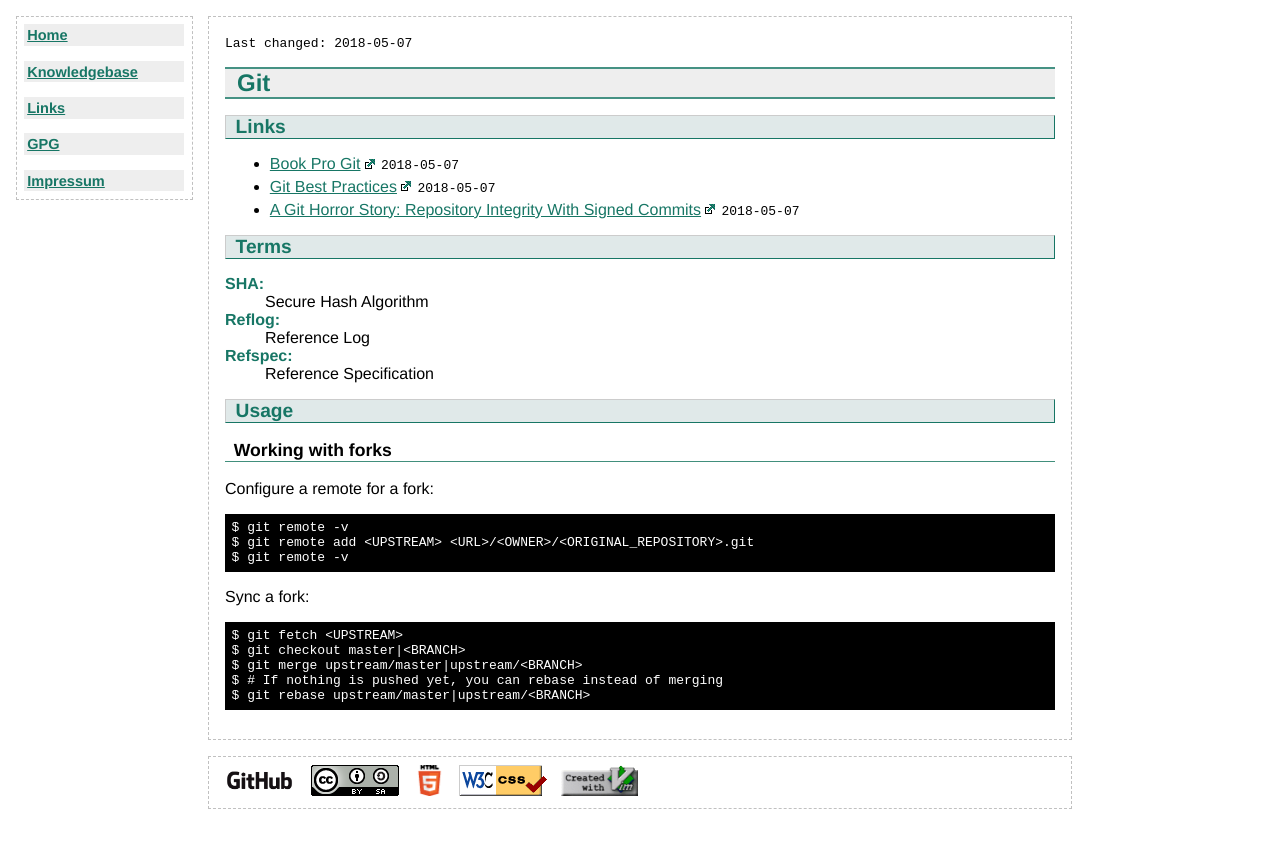
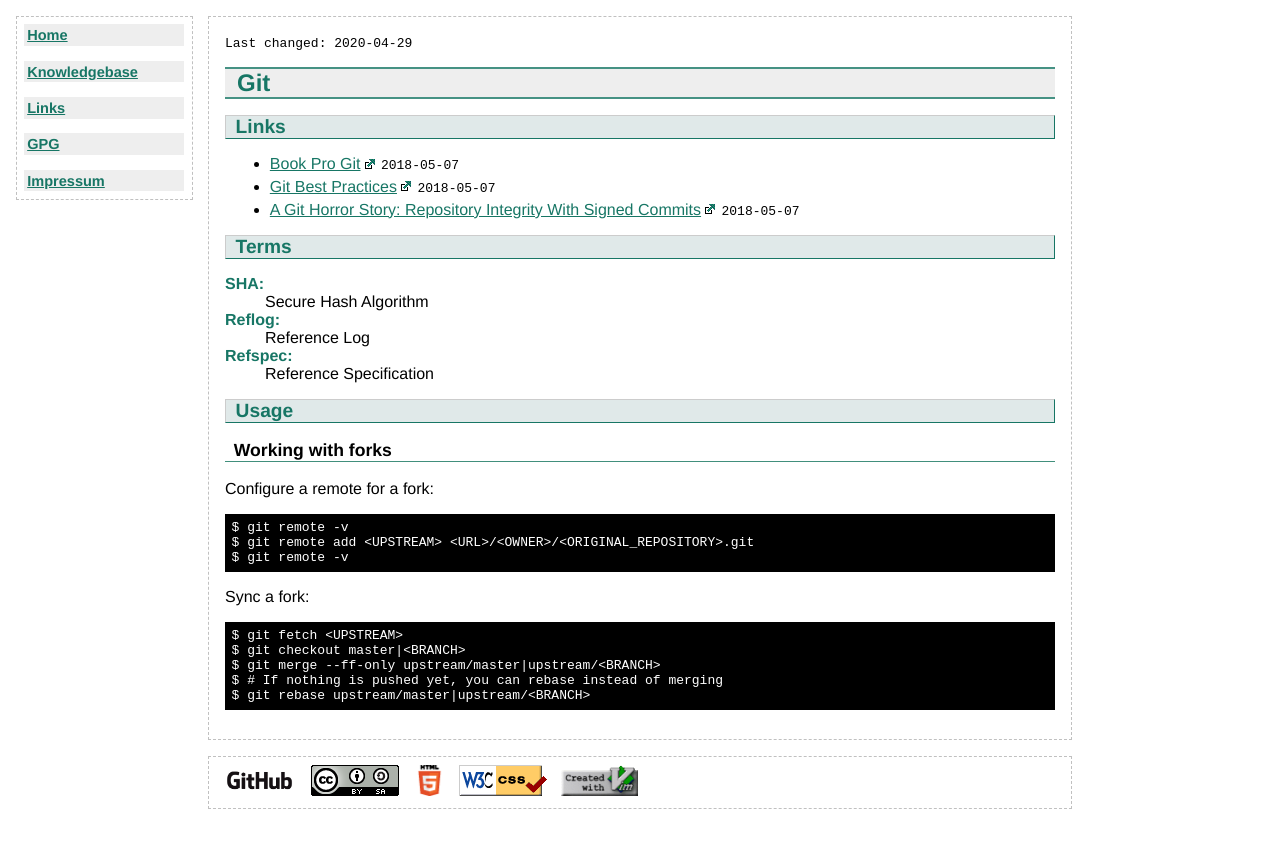
Before and after one commit to flyinggreenfrog/flyinggreenfrog.github.io, a Jekyll site: the page built from knowledgebase/git.md, in a window 1280 px wide. Shown: the top 848 px of the page. Built offline with Jekyll 4.4.1, drawn with Linux system fonts in a browser that asks for light colours.

Commit message:
Add --ff-only option to merge command in knowledgebase git.

````diff
--- a/knowledgebase/git.md
+++ b/knowledgebase/git.md
@@ -1,6 +1,6 @@
 ---
 title: Git
-last-changed: <time>2018-05-07</time>
+last-changed: <time>2020-04-29</time>
 knowledgebase: true
 categories: [Linux]
 ---
@@ -38,7 +38,7 @@ Sync a fork:
 ``` sh
 $ git fetch <UPSTREAM>
 $ git checkout master|<BRANCH>
-$ git merge upstream/master|upstream/<BRANCH>
+$ git merge --ff-only upstream/master|upstream/<BRANCH>
 $ # If nothing is pushed yet, you can rebase instead of merging
 $ git rebase upstream/master|upstream/<BRANCH>
 ```
````
